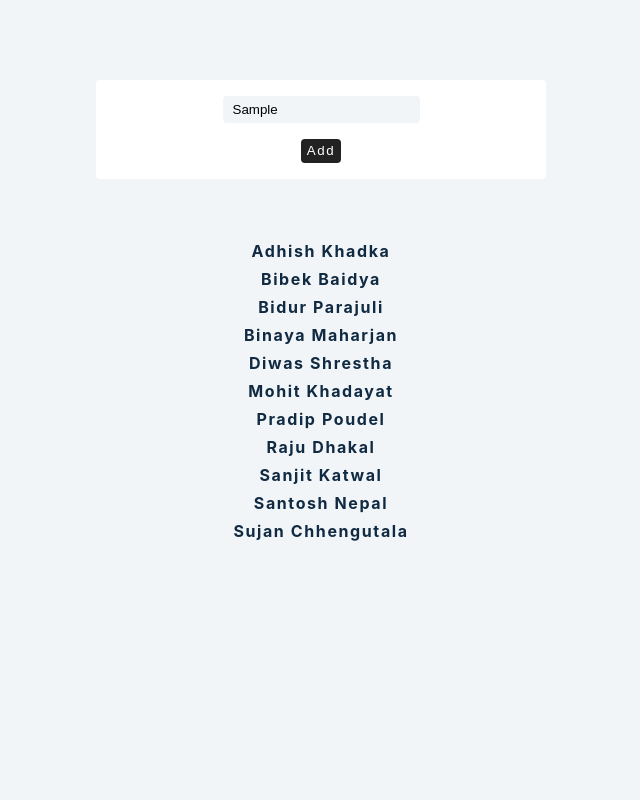
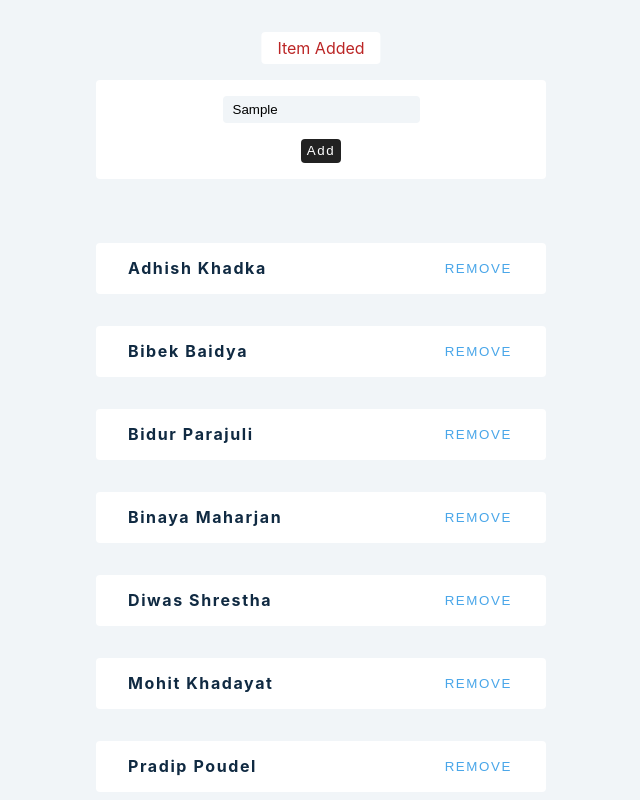
Before and after one commit to gorakhjoshi/AdvancedReactConcepts, a React (Create React App) app: page / in a window 1280 px wide. Both pictures are taken after typing "Sample" into the empty fields and a click on the button "Add". Shown: the top 800 px of the page, without its empty margins (319-959 px from the left). Built offline with nearby package versions, Linux system fonts and the light colour scheme.

Commit message:
Add people with dispatch

```diff
--- a/src/5-useReducer-Hook/Modal.js
+++ b/src/5-useReducer-Hook/Modal.js
@@ -1,9 +1,9 @@
 import React from 'react'
 
-const Modal = () => {
+const Modal = ({modalContent, closeModal}) => {
     return (
-        <div>
-            I'm Modal
+        <div className = 'modal'>
+            <p>{modalContent}</p>
         </div>
     )
 }
--- a/src/5-useReducer-Hook/index.js
+++ b/src/5-useReducer-Hook/index.js
@@ -1,11 +1,6 @@
 import React, { useState, useReducer } from 'react'
 import Modal from './Modal'
 import { data } from '../data'
-
-const Index = () => {
-  const [name, setName] = useState('')
-  const [people, setPeople] = useState(data)
-  const [showModal, setShowModal] = useState(false)
 
 const initialState = {
     people: data,
@@ -14,25 +9,35 @@ const Index = () => {
 }
 
 const reducer = (state, action) => {
-      if(action.type === 'TESTING') {
-          return state
+    if(action.type === 'ADD_ITEM') {
+      const newPeople = [...state.people, action.payload]
+        return {...state, people: newPeople, isModalOpen: true, modalContent: 'Item Added'}
     }
 
 }
+const Index = () => {
+  const [name, setName] = useState('')
+
 
   const [state, dispatch] = useReducer(reducer, initialState)
 
   const handleSubmit = (e) => {
     e.preventDefault()
     if (name) {
-      dispatch({type: 'TESTING' })
+      const newItem = {id: new Date().getTime().toString(), name}
+      dispatch({type: 'ADD_ITEM', payload: newItem })
     } else {
-
+      dispatch({type: 'NO_VALUE'})
     }
   }
+
+  const closeModal = () => {
+    dispatch({type: 'CLOSE_MODAL'})
+  }
+
   return (
     <>
-      {showModal && <Modal />}
+      {state.isModalOpen && <Modal modalContent = {state.modalContent} closeModal = {closeModal} />}
 
       <form onSubmit={handleSubmit} className='form'>
         <div>
@@ -46,10 +51,11 @@ const Index = () => {
         </div>
         <button type='submit'>Add</button>
       </form>
-      {people.map((person) => {
+      {state.people.map((person) => {
         return (
-          <div key={person.id}>
+          <div key={person.id} className = "item">
             <h4>{person.name}</h4>
+            <button>REMOVE</button>
           </div>
         )
       })}
--- a/src/data.js
+++ b/src/data.js
@@ -1,13 +1,13 @@
 export const data = [
-  { name: 'Adhish Khadka' },
-  { name: 'Bibek Baidya' },
-  { name: 'Bidur parajuli' },
-  { name: 'Binaya Maharjan' },
-  { name: 'Diwas Shrestha' },
-  { name: 'Mohit Khadayat' },
-  { name: 'Pradip Poudel' },
-  { name: 'Raju Dhakal' },
-  { name: 'Sanjit katwal' },
-  { name: 'Santosh Nepal' },
-  { name: 'Sujan chhengutala' },
+  { id: 1, name: 'Adhish Khadka' },
+  { id: 2, name: 'Bibek Baidya' },
+  { id: 3, name: 'Bidur parajuli' },
+  { id: 4, name: 'Binaya Maharjan' },
+  { id: 5, name: 'Diwas Shrestha' },
+  { id: 6, name: 'Mohit Khadayat' },
+  { id: 7, name: 'Pradip Poudel' },
+  { id: 8, name: 'Raju Dhakal' },
+  { id: 9, name: 'Sanjit katwal' },
+  { id: 10, name: 'Santosh Nepal' },
+  { id: 11, name: 'Sujan chhengutala' },
 ]
```
Lines whose indentation alone changed are shown as unchanged.
